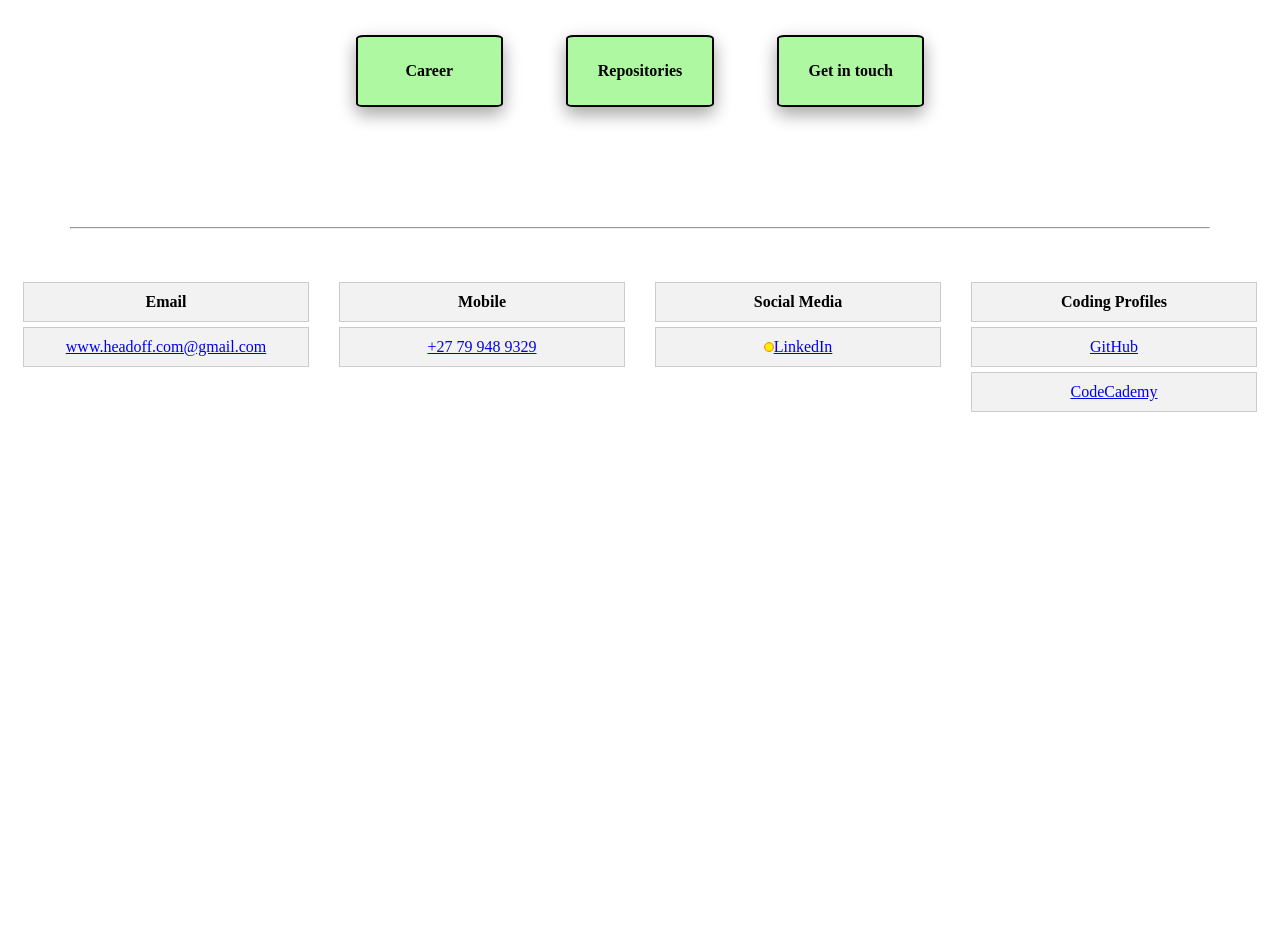
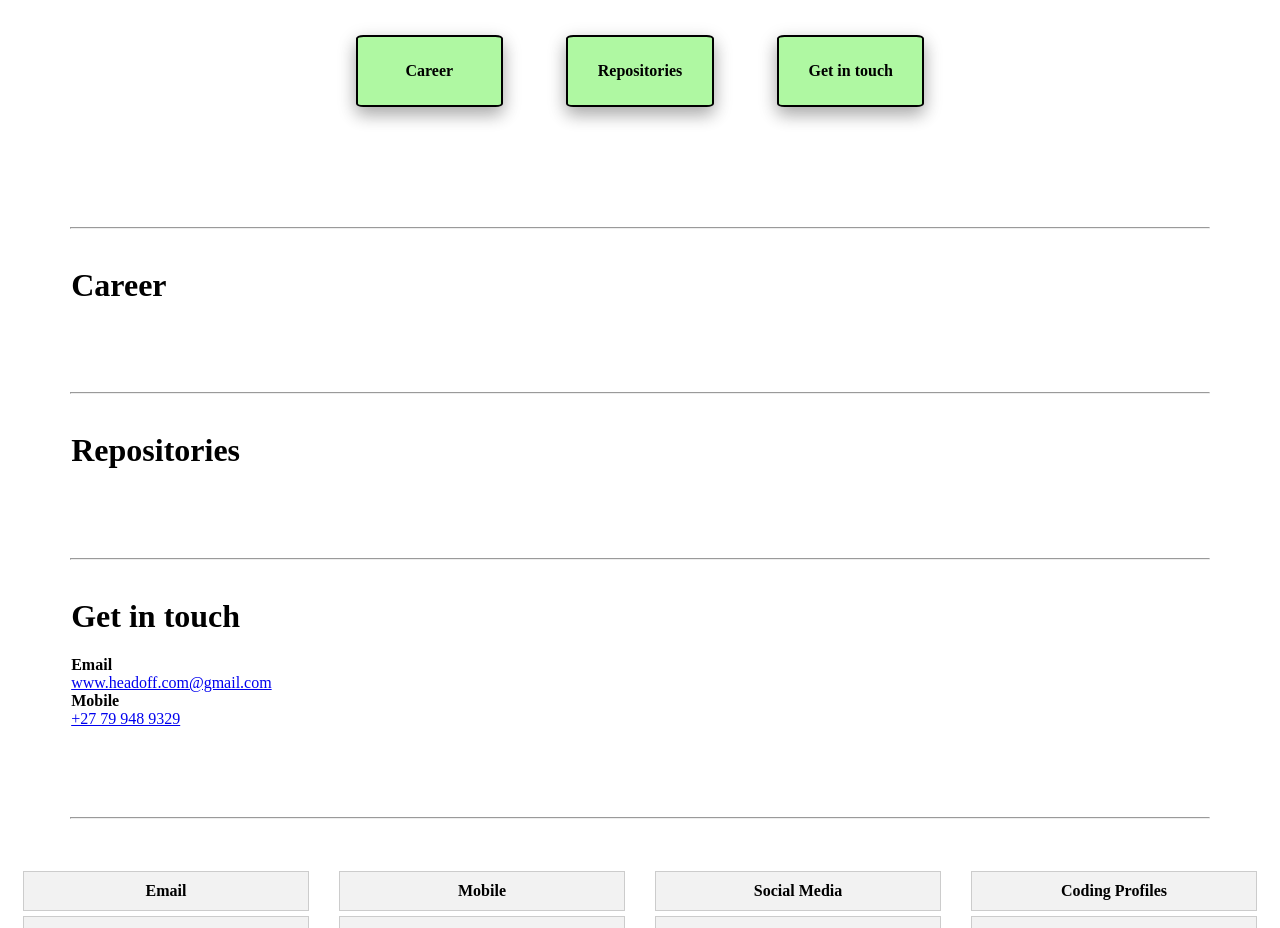
Before and after one commit to AbrieRas/AbriePortfolioSite, a plain HTML site: page AbriePortfolioSite/public/template.html in a window 1280 px wide. Shown: the part 584-1512 px from the top of the page. Before the commit the page ends 1011 px from the top, so only its background shows below. Drawn offline with Linux system fonts and the light colour scheme.

Commit message:
Added titles and indentation to categories (career, repos, getInTouch)

```diff
--- a/AbriePortfolioSite/public/styles.css
+++ b/AbriePortfolioSite/public/styles.css
@@ -94,6 +94,13 @@ hr.vertical-hr {
     border-radius: 50%;
 }
 
+/* Career, Repositories and Get in touch styles */
+#career > div.column-left,
+#repositories > div.column-left,
+#get-in-touch > div.column-left {
+    margin-left: 5%;
+}
+
 /* Career styles */
 
 /* Repositories styles */
--- a/AbriePortfolioSite/public/template.html
+++ b/AbriePortfolioSite/public/template.html
@@ -38,20 +38,41 @@
                 </div>
             </div>
 
+            <hr/>
+
             <div id="career">
-                <div class="column-left"></div>
+                <div class="column-left">
+                    <h1>Career</h1>
+                </div>
 
                 <div class="column-left"></div>
             </div>
 
+            <hr/>
+
             <div id="repositories">
-                <div class="column-left"></div>
+                <div class="column-left">
+                    <h1>Repositories</h1>
+                </div>
 
                 <div class="column-left"></div>
             </div>
 
+            <hr/>
+
             <div id="get-in-touch">
-                <div class="column-left"></div>
+                <div class="column-left">
+                    <h1>Get in touch</h1>
+                    <div>
+                        <div><strong>Email</strong></div>
+                        <div><a href="mailto:www.headoff.com@gmail.com?subject=Feedback on Abrie CV">www.headoff.com@gmail.com</a></div>
+                    </div>
+                    <div>
+                        <div><strong>Mobile</strong></div>
+                        <div><a href="tel:27799489329" target="_blank">+27 79 948 9329</a></div>
+                    </div>
+
+                </div>
 
                 <div class="column-left"></div>
             </div>
```
